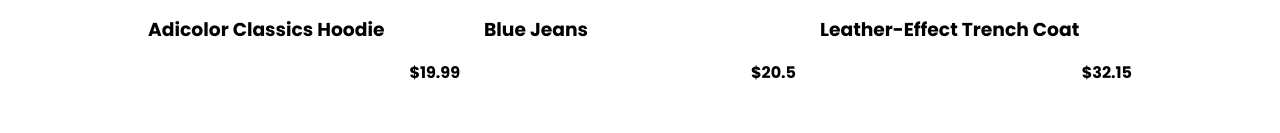
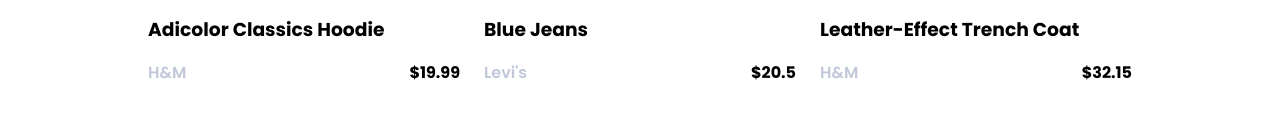
Before and after one commit to Kampus-Merdeka-Software-Engineering/FE-Balikpapan-8, a plain HTML site: page views/products.html in a window 1280 px wide. Shown: the part 787-920 px from the top of the page. Drawn offline with nearby package versions, Linux system fonts and the light colour scheme; no server answers; grey boxes are pictures that could not be loaded.

Commit message:
update products brand and name

```diff
--- a/css/products.css
+++ b/css/products.css
@@ -166,11 +166,11 @@
     flex-direction: column;
 }
 
-.products-brand {
+.products-name {
     color: var(--accentColorDark);
 }
 
-.products-type {
+.products-brand {
     color: var(--accentColorGrey);
 }
 
--- a/script/products.js
+++ b/script/products.js
@@ -68,21 +68,21 @@
   productInfo.className = "products-info";
 
   var productName = document.createElement("h3");
-  productName.className = "products-brand";
+  productName.className = "products-name";
   productName.textContent = product.name;
 
   var productDetails = document.createElement("div");
   productDetails.className = "products-details";
 
-  var productType = document.createElement("p");
-  productType.className = "products-type";
-  productType.textContent = product.type;
+  var productBrand = document.createElement("p");
+  productBrand.className = "products-brand";
+  productBrand.textContent = product.brand;
 
   var productPrice = document.createElement("p");
   productPrice.className = "products-price";
   productPrice.textContent = "$" + product.price;
 
-  productDetails.appendChild(productType);
+  productDetails.appendChild(productBrand);
   productDetails.appendChild(productPrice);
 
   productInfo.appendChild(productName);
```
